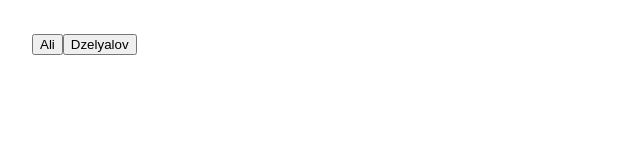
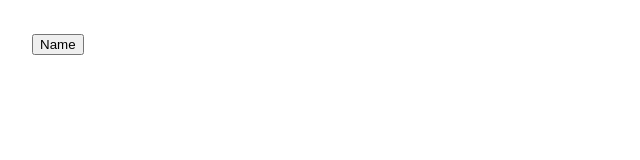
Before and after one commit to KReeDo47/Vue3Exercises, a Vue app in the folder Vue3Exercises/: page / in a window 1280 px wide. Shown: the top 160 px of the page, without its empty margins (0-640 px from the left). Built offline with nearby package versions, Linux system fonts and the light colour scheme.

Commit message:
exercise_67

```diff
--- a/Vue3Exercises/src/App.vue
+++ b/Vue3Exercises/src/App.vue
@@ -13,17 +13,13 @@ export default {
     UserName(name) {
       console.log(name);
     },
-    UserSalary(name, salary){
-console.log(name, salary);
-    }
   }
 }
 </script>
 
 <template>
-<User @show="UserName" @show1="UserSalary" />
+<User @show="UserName"/>
 </template>
 
-
-<style>
+<style scoped>
 </style>
--- a/Vue3Exercises/src/components/Employee.vue
+++ b/Vue3Exercises/src/components/Employee.vue
@@ -1,22 +1,15 @@
 <script>
 export default {
-    emits: ['show', 'show1'],
+    emits: ['show'],
     data() {
         return {
         }
     },
     methods: {
-        handleName() {
-            this.$emit('show', 'Ali',);
-        },
-        handleSalary(){
-            this.$emit('show1', 'Dzelyalov', '20000');
-        }
     }
 }
 </script>
 
 <template>
-<button class="button" @click="handleName">Ali</button>
-<button class="button" @click="handleSalary">Dzelyalov</button>
+<button class="button" @click="$emit('show', 'Ali Dzelyalov')">Name</button>
 </template>
```
